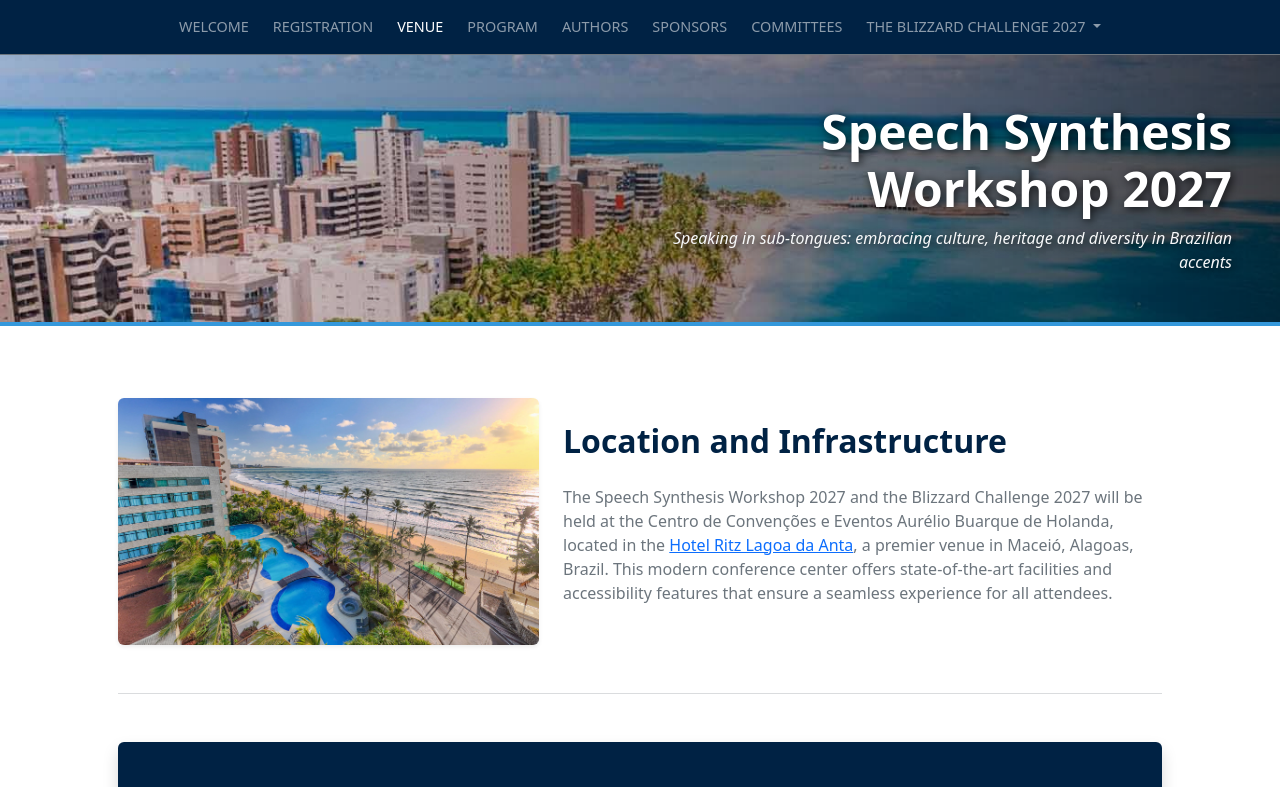
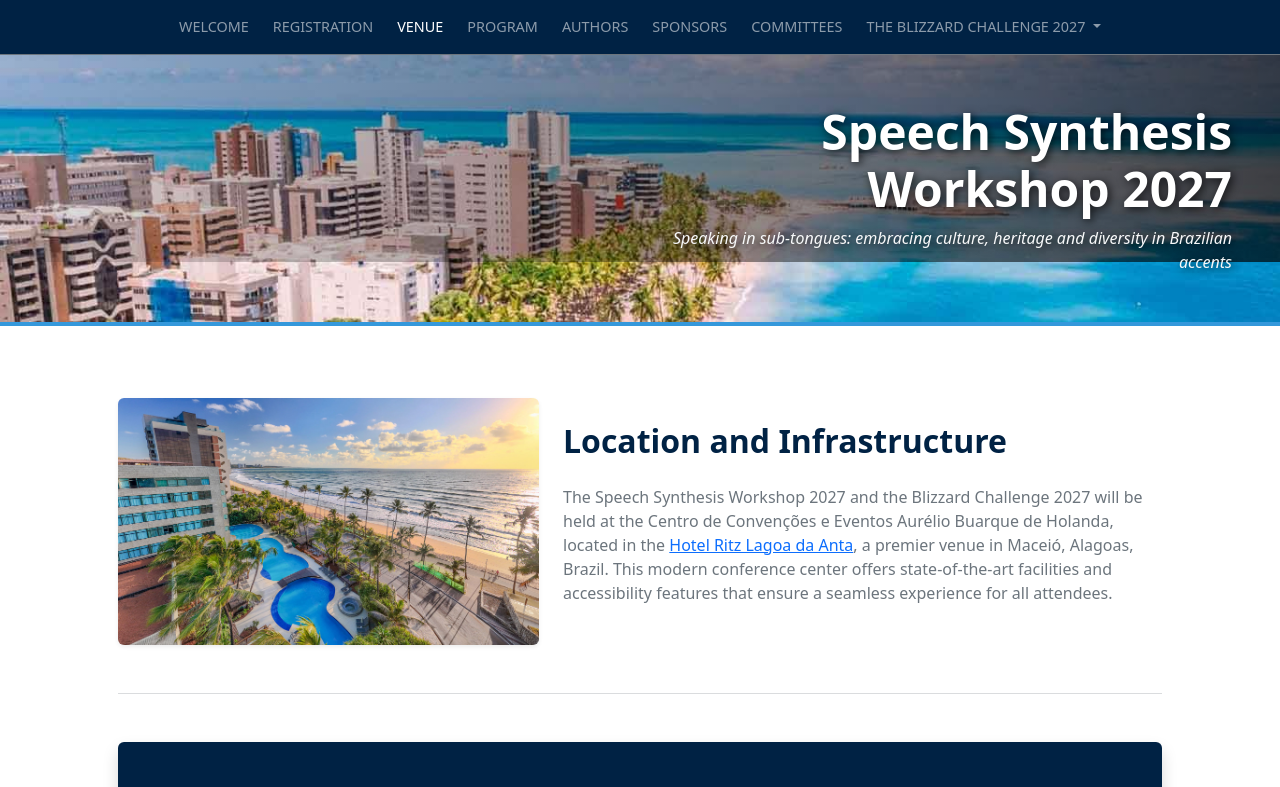
Before and after one commit to nilc-nlp/ssw-2027, a plain HTML site: page venue.html in a window 1280 px wide. Shown: the top 787 px of the page. Drawn offline with nearby package versions, Linux system fonts and the light colour scheme.

Commit message:
Update css

```diff
--- a/css/components.css
+++ b/css/components.css
@@ -1,12 +1,17 @@
 /* Faixa com a imagem de Maceió para as páginas secundárias */
 .page-header-hero {
+    /* Define uma cor de fundo escura para segurança no mobile */
+    background-color: #1a1a1a;
+
     background-image: linear-gradient(to left, rgba(0, 0, 0, 0.7) 0%, rgba(0, 0, 0, 0.3) 60%, rgba(0, 0, 0, 0.1) 100%),
                       url('../images/maceio.jpeg');
     background-size: cover;
 
-    /* O primeiro valor (center) controla a horizontal.
-       O segundo valor controla a vertical (onde a imagem começa). */
-    background-position: center -60px;
+    /* 1. Proíbe terminantemente a duplicação da imagem */
+    background-repeat: no-repeat;
+
+    /* 2. Remove exatamente os 60px do topo e fixa a partir dali */
+    background-position: center calc(0% - 60px);
 
     padding: 3rem 0;
     border-bottom: 4px solid #3498db;
```
